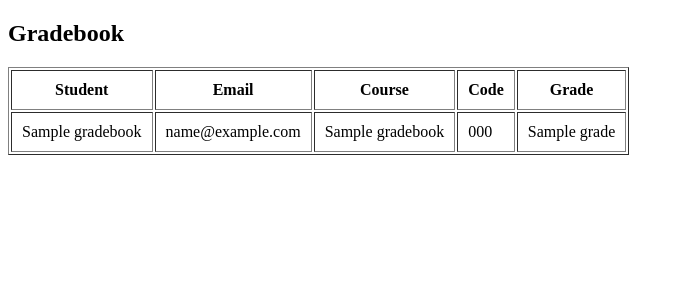
After one commit to shahwazreza/student-portal, a Flask app: template templates/grades.html in a window 1280 px wide. The commit adds this page. Shown: the top 300 px of the page, without its empty margins (0-684 px from the left). Run offline with Flask 3, Linux system fonts and the light colour scheme; the template is opened without the code that fills it: most values are stand-ins (such as "Sample title", 1, 10 or a date in 2020).

Commit message:
Added a Gradebook for admins to see

```diff
--- a/app.py
+++ b/app.py
@@ -212,6 +212,34 @@ def assign_grade():
     return render_template("assign_grade.html", enrollments=enrollments)
 
 
+@app.route("/admin/grades")
+def admin_grades():
+    if "user" not in session or session["user"][4] != "admin":
+        return redirect("/")
+
+    conn = sqlite3.connect("database.db")
+    c = conn.cursor()
+
+    c.execute("""
+        SELECT users.name, users.email, courses.name, courses.code, enrollments.grade
+        FROM enrollments
+        JOIN users ON enrollments.student_id = users.id
+        JOIN courses ON enrollments.course_id = courses.id
+    """)
+
+    gradebook = [{
+        "student_name": row[0],
+        "student_email": row[1],
+        "course_name": row[2],
+        "course_code": row[3],
+        "grade": row[4]
+    } for row in c.fetchall()]
+
+    conn.close()
+
+    return render_template("grades.html", gradebook=gradebook)
+
+
 @app.route("/profile")
 def profile():
     if "user" not in session:
--- a/templates/admin_dashboard.html
+++ b/templates/admin_dashboard.html
@@ -12,6 +12,7 @@
     <p><a href="/admin/add_course">Add New Course</a></p>
     <p><a href="/admin/enroll_student">Enroll Student in Course</a></p>
     <p><a href="/admin/assign_grade">Assign Grades</a></p>
+    <li><a href="/admin/grades">View Gradebook</a></li>
 
     <h3>All Students</h3>
     <ul>
--- /dev/null
+++ b/templates/grades.html
@@ -0,0 +1,34 @@
+<!DOCTYPE html>
+<html>
+
+<head>
+    <title>Gradebook</title>
+</head>
+
+<body>
+
+    <h2>Gradebook</h2>
+
+    <table border="1" cellpadding="10">
+        <tr>
+            <th>Student</th>
+            <th>Email</th>
+            <th>Course</th>
+            <th>Code</th>
+            <th>Grade</th>
+        </tr>
+
+        {% for g in gradebook %}
+        <tr>
+            <td>{{ g.student_name }}</td>
+            <td>{{ g.student_email }}</td>
+            <td>{{ g.course_name }}</td>
+            <td>{{ g.course_code }}</td>
+            <td>{% if g.grade %}{{ g.grade }}{% else %}<em>Not Assigned</em>{% endif %}</td>
+        </tr>
+        {% endfor %}
+    </table>
+
+</body>
+
+</html>
```
Also changed, not shown: database.db.
